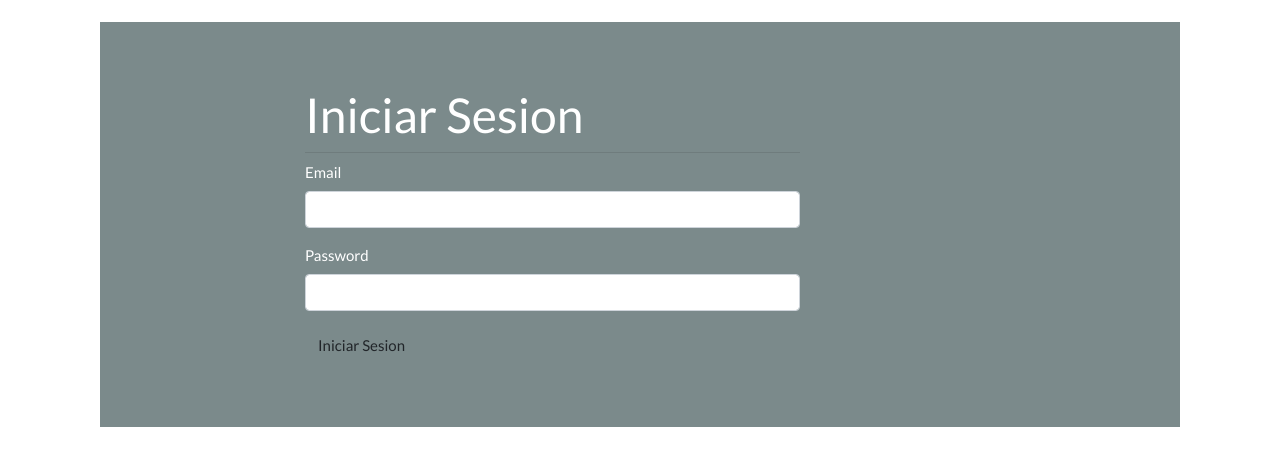
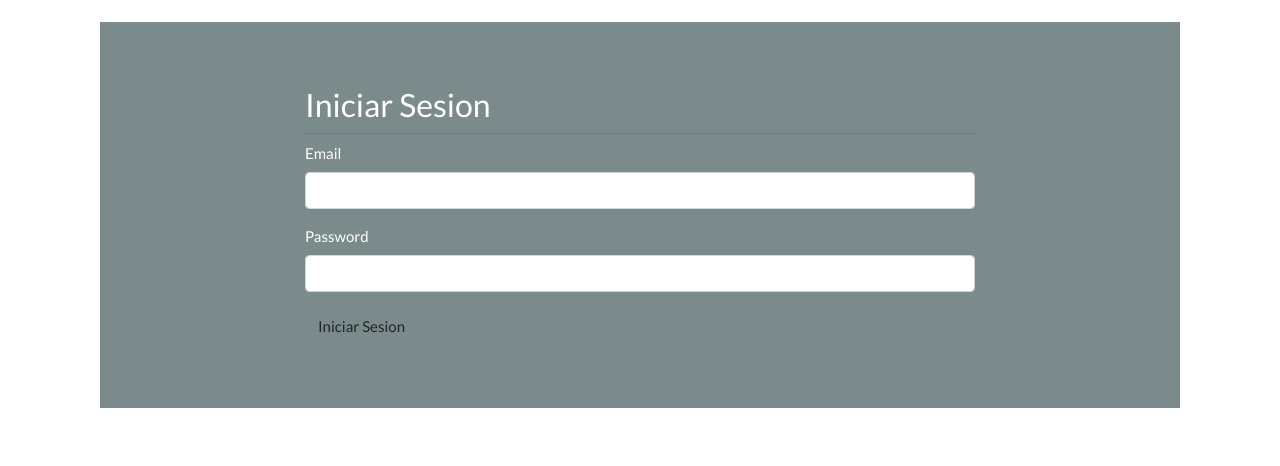
Before and after one commit to emanuelvelasquez/Flask-ViSegurityIoT, a Flask app: page /login in a window 1280 px wide. Shown: the part 71-537 px from the top of the page. Run offline with Flask 2, Linux system fonts and the light colour scheme; parts of the project's set-up code (start-up, migrations or seed data) failed here and were passed over; some libraries are stand-ins or nearby versions.

Commit message:
Add existing file

```diff
--- a/app/__init__.py
+++ b/app/__init__.py
@@ -23,9 +23,8 @@ def create_app(config_name):
     if os.getenv('FLASK_CONFIG') == "production":
         app = Flask(__name__)
         app.config.update(
-            SECRET_KEY = 'p9Bv<3Eid9%$i01',
-            #SQLALCHEMY_DATABASE_URI = 'mysql://sami2318:sami2318@localhost/VI-SEGURITY-db'
-            SQLALCHEMY_DATABASE_URI = 'mysql://upvisegurityiot:Sami2318@upvisegurityiot.mysql.pythonanywhere-services.com/visegurityiotdb',
+            SECRET_KEY=os.getenv('SECRET_KEY'),
+            SQLALCHEMY_DATABASE_URI=os.getenv('SQLALCHEMY_DATABASE_URI'),
             MAIL_SERVER = 'smtp.gmail.com',
             MAIL_PORT = 465,
             MAIL_USERNAME = 'visegurityiot@gmail.com',
--- a/app/templates/auth/login.html
+++ b/app/templates/auth/login.html
@@ -11,8 +11,8 @@
         {{ utils.flashed_messages() }}
         <div class="jumbotron jumbotron-fluid bg-dark text-white">
           <div class="container">
-            <div class="offset-2 col-6 ">
-              <h1> Iniciar Sesion</h1>
+            <div class="offset-2 col-8 ">
+              <h3> Iniciar Sesion</h3>
               <hr class="my-2">
 
               {{ wtf.quick_form(form) }}
--- a/app/templates/template_mail/mail_crea_usu.html
+++ b/app/templates/template_mail/mail_crea_usu.html
@@ -104,7 +104,7 @@ a, a:hover {
 		<td align="center" valign="top" style="border-collapse: collapse; border-spacing: 0; margin: 0; padding: 0; padding-left: 6.25%; padding-right: 6.25%; width: 87.5%;
 			padding-top: 25px;
 			padding-bottom: 5px;" class="button"><a
-			href="http://visegurityiot.loca.lt/login" target="_blank" style="text-decoration: underline;">
+			href="https://upvisegurityiot.pythonanywhere.com/login" target="_blank" style="text-decoration: underline;">
 				<table border="0" cellpadding="0" cellspacing="0" align="center" style="max-width: 240px; min-width: 120px; border-collapse: collapse; border-spacing: 0; padding: 0;"><tr><td align="center" valign="middle" style="padding: 12px 24px; margin: 0; text-decoration: underline; border-collapse: collapse; border-spacing: 0; border-radius: 4px; -webkit-border-radius: 4px; -moz-border-radius: 4px; -khtml-border-radius: 4px;"
 					bgcolor="#498eb6"><a target="_blank" style="text-decoration: underline;
 					color: #FFFFFF; font-family: sans-serif; font-size: 17px; font-weight: 400; line-height: 120%;"
--- a/app/templates/videostream/funcion.html
+++ b/app/templates/videostream/funcion.html
@@ -9,10 +9,9 @@
     {{ utils.flashed_messages() }}
 
     <div class="container">
-
         <h3>Administrar Tarea de Reconocimiento de las Camaras de Vigilancia</h3>
         <hr class="my-1">
-        <p>Reconoce de Personas y Autos de los videos captadas por las camaras, si se detecta alguno de estos objetos se
+        <p>Reconocimiento de Personas y Autos de los videos captados por las camaras, si se detecta alguno de estos objetos se
             enviara una notificacion a los usuarios segun haya sido configurados las notificaciones.</p>
         <h4 class="color: #aec251"><b><u>Estado de la Tarea</u></b></h4>
         <div class="w-100"></div><br>
--- a/migrations/versions/bb8f4d9f57e1_.py
+++ b/migrations/versions/87e3bfbc9635_.py
@@ -1,8 +1,8 @@
 """empty message
 
-Revision ID: bb8f4d9f57e1
+Revision ID: 87e3bfbc9635
 Revises:
-Create Date: 2020-12-23 22:37:00.939669
+Create Date: 2021-01-15 03:30:52.173153
 
 """
 from alembic import op
@@ -10,7 +10,7 @@ import sqlalchemy as sa
 
 
 # revision identifiers, used by Alembic.
-revision = 'bb8f4d9f57e1'
+revision = '87e3bfbc9635'
 down_revision = None
 branch_labels = None
 depends_on = None
```
Also changed, not shown: 2 other files.
